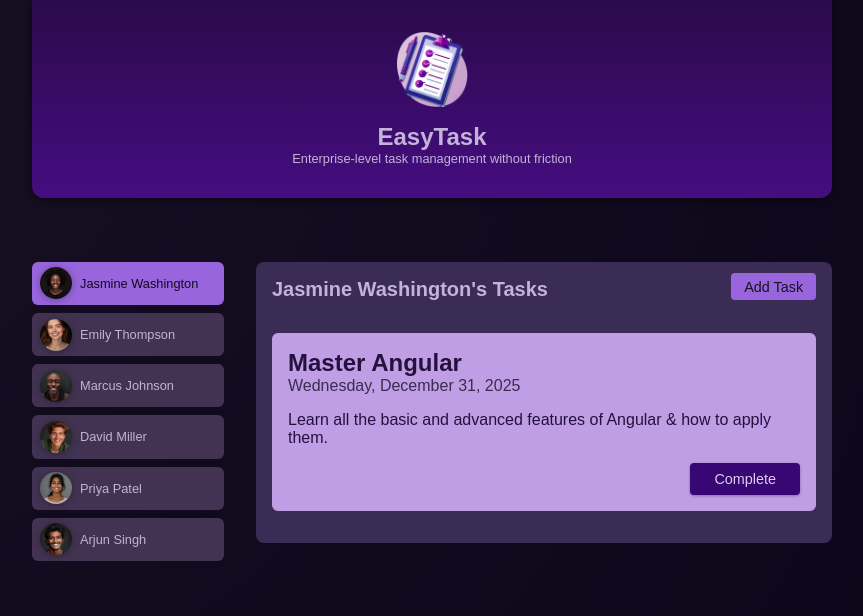
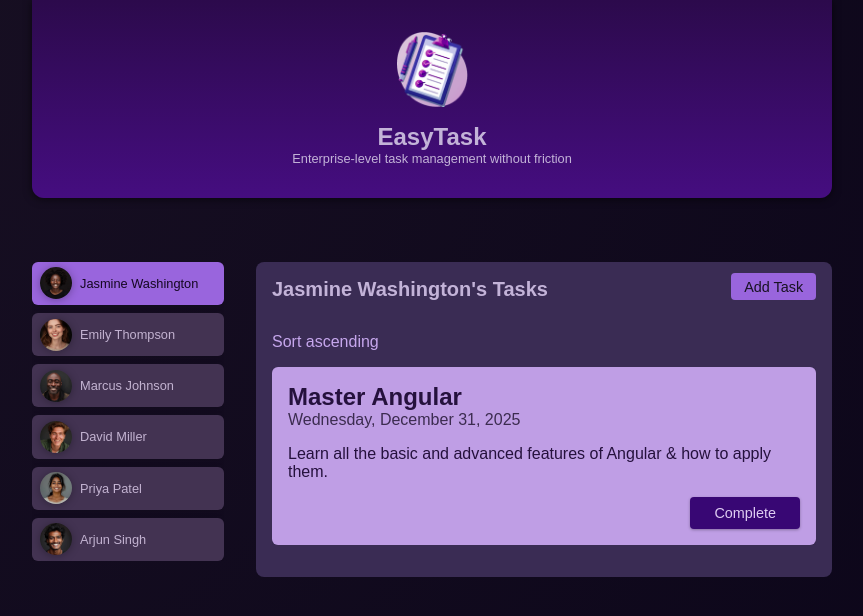
Before and after one commit to keulenIT/routing-multi-page, an Angular app: page /users/u1/tasks in a window 1280 px wide. Shown: the top 616 px of the page, without its empty margins (208-1071 px from the left). Built offline with nearby package versions, Linux system fonts and the light colour scheme.

Commit message:
feat(routing): add sorting

```diff
--- a/src/app/app.routes.ts
+++ b/src/app/app.routes.ts
@@ -1,8 +1,6 @@
 import { Routes } from '@angular/router';
-import { TasksComponent } from './tasks/tasks.component';
 import { NoTaskComponent } from './tasks/no-task/no-task.component';
 import { UserTasksComponent } from './users/user-tasks/user-tasks.component';
-import { NewTaskComponent } from './tasks/new-task/new-task.component';
 import { NotFoundComponent } from './not-found/not-found.component';
 import { userRoutes } from './users/users.routes';
 
--- a/src/app/tasks/tasks.component.css
+++ b/src/app/tasks/tasks.component.css
@@ -8,3 +8,14 @@ ul {
   max-height: 50vh;
   overflow: auto;
 }
+
+a {
+  text-decoration: none;
+  color: #c6a7ed;
+}
+a:hover {
+  text-decoration: underline;
+}
+a:active {
+  color: #b58aea;
+}
--- a/src/app/tasks/tasks.component.html
+++ b/src/app/tasks/tasks.component.html
@@ -1,3 +1,12 @@
+<p>
+  <a
+    routerLink="./"
+    [queryParams]="{ order: order() === 'asc' ? 'desc' : 'asc' }"
+  >
+    Sort {{ order() === "asc" ? "descending" : "ascending" }}
+  </a>
+</p>
+
 <ul>
   @for (task of userTasks(); track task.id) {
   <li>
--- a/src/app/tasks/tasks.component.ts
+++ b/src/app/tasks/tasks.component.ts
@@ -3,18 +3,30 @@ import { Component, computed, inject, input } from '@angular/core';
 import { TaskComponent } from './task/task.component';
 import { Task } from './task/task.model';
 import { TasksService } from './tasks.service';
+import { RouterLink } from '@angular/router';
 
 @Component({
   selector: 'app-tasks',
   standalone: true,
   templateUrl: './tasks.component.html',
   styleUrl: './tasks.component.css',
-  imports: [TaskComponent],
+  imports: [TaskComponent, RouterLink],
 })
 export class TasksComponent {
   private tasksService = inject(TasksService);
-  userId = input.required<string>();
+  userId = input.required<'asc' | 'desc'>();
+  order = input<string>();
+
   userTasks = computed(() =>
-    this.tasksService.allTasks().filter((task) => task.userId === this.userId())
+    this.tasksService
+      .allTasks()
+      .filter((task) => task.userId === this.userId())
+      .sort((a, b) => {
+        if (this.order() === 'asc') {
+          return a.id > b.id ? -1 : 1 ;
+        } else {
+          return a.id > b.id ? 1 : -1;
+        }
+      })
   );
 }
```
